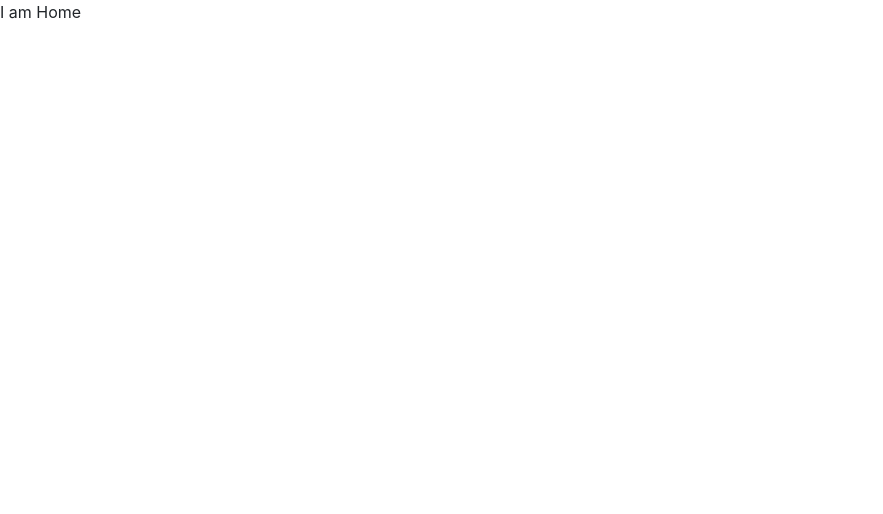
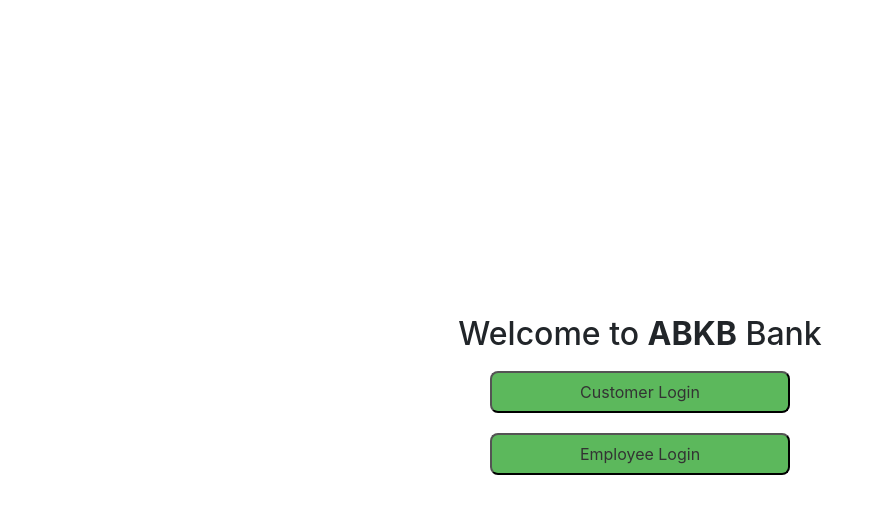
Before and after one commit to anand8516/payments, a React (Create React App) app: page /home in a window 1280 px wide. Shown: the top 514 px of the page, without its empty margins (0-883 px from the left). Built offline with nearby package versions, Linux system fonts and the light colour scheme.

Commit message:
Finished Home Screen

```diff
--- a/src/Css/CustomerHome.css
+++ b/src/Css/CustomerHome.css
@@ -0,0 +1,20 @@
+.Home{
+    display: flex;
+    flex-direction: column;
+    margin-top: 5vh;
+    text-align: center;
+    justify-content: center;
+    align-items: center;
+    height: 90vh;
+    margin-bottom: 5vh;
+}
+
+button{
+    border-radius: 8px;
+    margin: 10px;
+    background: #5cb85c;
+    color: #333333;
+    width: 300px;
+    padding-top: 7px;
+    padding-bottom: 7px;
+}
--- a/src/Screens/Home.js
+++ b/src/Screens/Home.js
@@ -1,9 +1,19 @@
 import '../Css/Home.css';
+import {useHistory} from 'react-router-dom'
 
 function Home() {
+  const history = useHistory();
+
+  const sendUser = (address) =>{
+    history.push("/"+address)
+  }
+
   return (
     <div className="Home">
-      I am Home
+      <h2>Welcome to <b>ABKB</b> Bank</h2>
+
+      <button onClick={()=>sendUser("customerLogin")}>Customer Login</button>
+      <button onClick={()=>sendUser("employeeLogin")}>Employee Login</button>
     </div>
   );
 }
```
